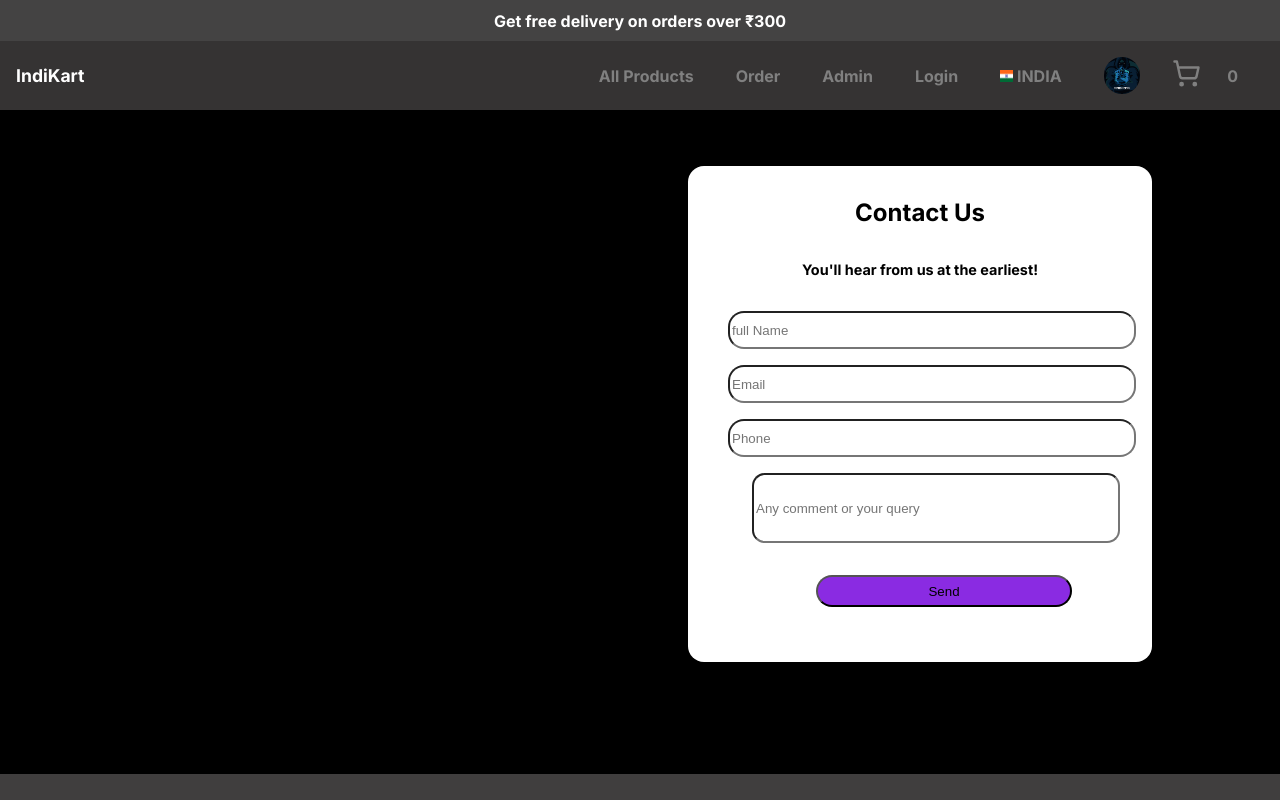
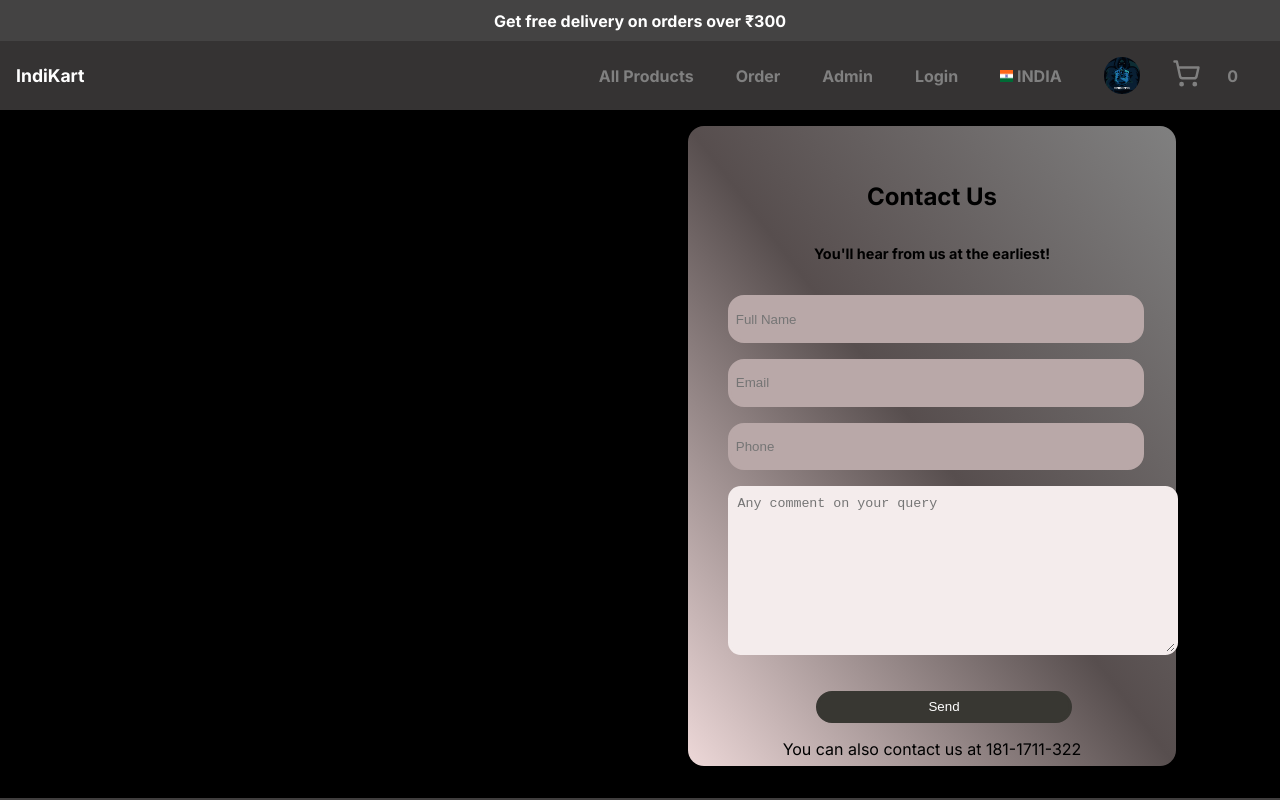
Before and after one commit to khushi-chaudhary29/IndiKart, a Next.js app: page /contact in a window 1280 px wide. Shown: the top 800 px of the page. Built offline with nearby package versions, Linux system fonts and the light colour scheme.

Commit message:
contact page by khushi

```diff
--- a/src/app/contact/page.js
+++ b/src/app/contact/page.js
@@ -7,10 +7,11 @@ const Contact = () => {
       <h3 className={styles.Cartheading}>Contact Us</h3>
       <h6 className={styles.Contactpara}>You'll hear from us at the earliest!</h6>
       <form action="#" method="post">
-        <input type="text" className={styles.fullname} placeholder="full Name" />
-        <input type="email" className={styles.email} placeholder="Email" />
-        <input type="number" className={styles.number} placeholder="Phone" />
-        <input type="text" className={styles.query} placeholder="Any comment or your query" />
+        <input type="text" className={styles.ContactInfo} placeholder="Full Name" />
+        <input type="email" className={styles.ContactInfo} placeholder="Email" />
+        <input type="number" className={styles.ContactInfo} placeholder="Phone" />
+        <textarea className={styles.ContactQuery} name="txt_qry" rows="10" cols="52" placeholder='Any comment on your query'></textarea>
+
       </form>
       <button className={styles.Contactbutton}>Send</button>
       <p className={styles.contactus}>You can also contact us at 181-1711-322</p>
--- a/src/app/page.module.css
+++ b/src/app/page.module.css
@@ -695,16 +695,17 @@
 
 /*contact*/
 .containerform {
-  position: relative;
+  align-content: center;
   align-items: center;
   top: 2rem;
   margin: 9rem;
   margin-left: 43rem;
-  background-color: white;
-  height: 31rem;
-  width: 29rem;
+  background-image: linear-gradient(to top right, rgb(237, 216, 216), rgb(87, 78, 78), gray);
+  height: 40rem;
+  width: 30.5rem;
   margin-top: 1rem;
   border-radius: 1rem;
+  margin-bottom: 2rem;
 }
 
 .Cartheading {
@@ -722,39 +723,25 @@
   font-size: 0.9rem;
 }
 
-.fullname {
+.ContactInfo {
   border-radius: 1rem;
   margin-left: .5rem;
   height: 2rem;
   width: 25rem;
   margin-left: 2.5rem;
   margin-bottom: 1rem;
+  padding: 0.3rem;
+  border: solid rgb(185, 168, 168);
+  background-color: rgb(185, 168, 168);
 }
 
-.email {
-  border-radius: 1rem;
-  margin-left: .5rem;
-  height: 2rem;
-  width: 25rem;
+.ContactQuery {
+  border-radius: .8rem;
   margin-bottom: 1rem;
   margin-left: 2.5rem;
-}
-
-.number {
-  border-radius: 1rem;
-  margin-left: .5rem;
-  height: 2rem;
-  width: 25rem;
-  margin-bottom: 1rem;
-  margin-left: 2.5rem;
-}
-
-.query {
-  border-radius: .8rem;
-  height: 4rem;
-  width: 22.5rem;
-  margin-bottom: 1rem;
-  margin-left: 4rem;
+  background-color: rgb(244, 236, 236);
+  padding: 0.4rem;
+  border: solid rgb(244, 236, 236);
 }
 
 .Contactbutton {
@@ -767,14 +754,17 @@
   text-align: center;
   align-items: center;
   margin-left: 8rem;
-  background-color: blueviolet;
+  background-color: rgb(56, 55, 50);
+  border: solid rgb(56, 55, 50);
+  color: white;
 }
 
 .contactus {
 
   text-align: center;
   align-items: center;
-  margin-top: 1.5rem;
+  margin-top: 1rem;
+  color: black;
 }
 
 /* Product Info*/
```
